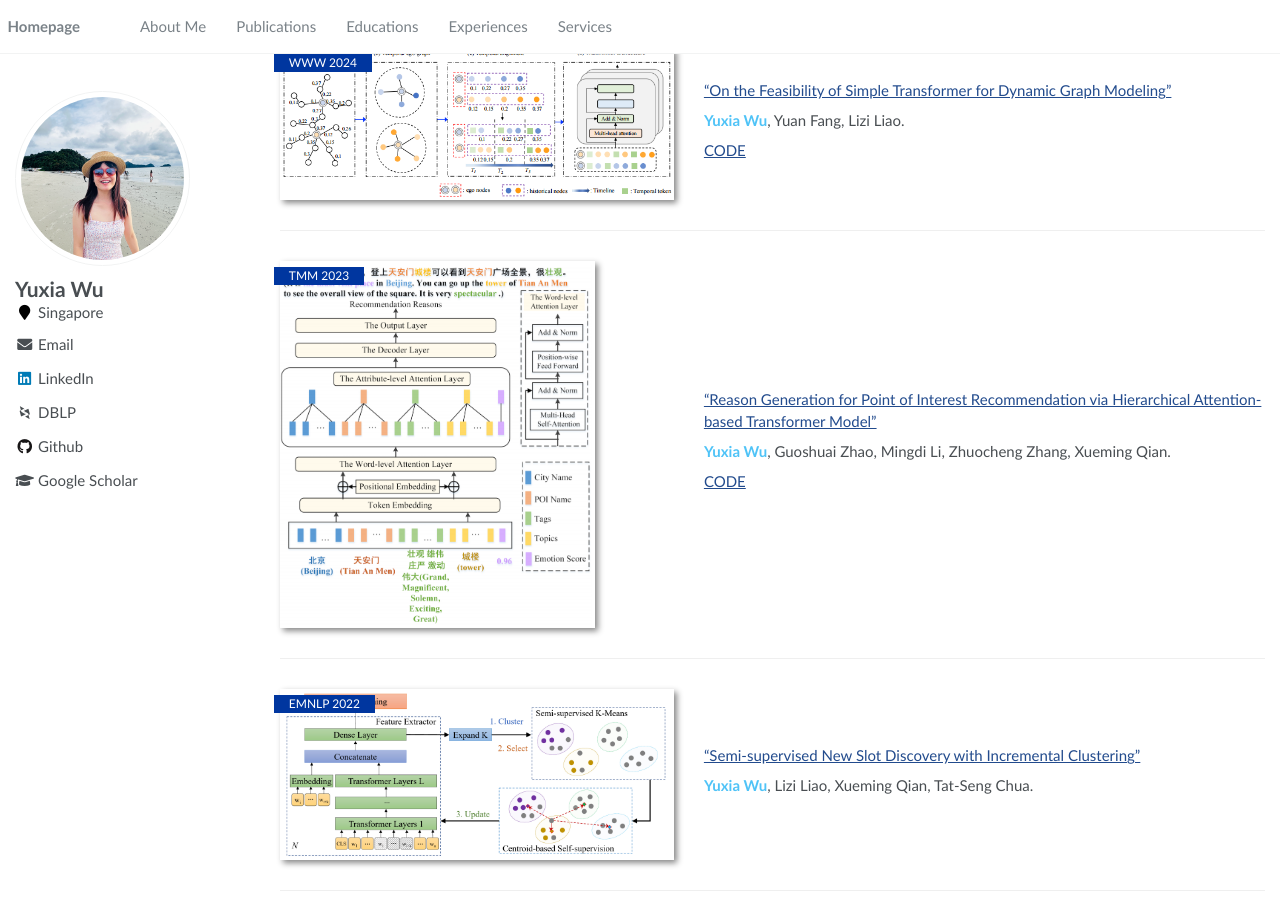
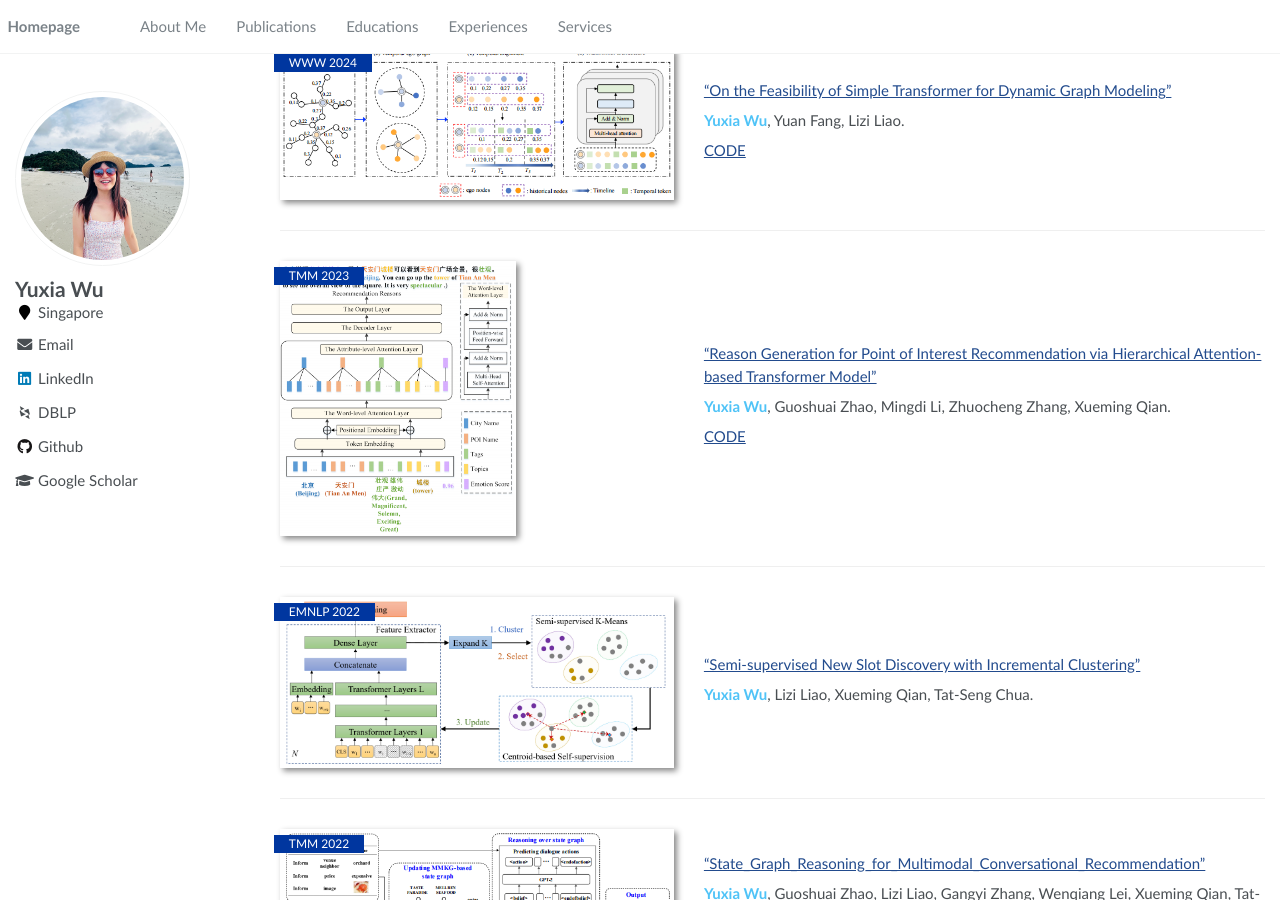
Before and after one commit to YuxiaWu/YuxiaWu.github.io, a Jekyll site: the page built from _pages/about.md, in a window 1280 px wide and 900 px high, scrolled down 635 px. Built offline with Jekyll 4.4.1, drawn with Linux system fonts in a browser that asks for light colours; some web fonts are replaced.

Commit message:
Update about.md

```diff
--- a/_pages/about.md
+++ b/_pages/about.md
@@ -70,7 +70,7 @@
     <div class='paper-box-image'>
         <div>
             <div class="badge">TMM 2023</div>
-            <img src='images/HAT.png' alt="sym" style="width:80%; height:auto;">
+            <img src='images/HAT.png' alt="sym" style="width:60%; height:auto;">
         </div>
     </div>
     <div class='paper-box-text' markdown="1">
@@ -140,7 +140,7 @@
     <div class='paper-box-image'>
         <div>
             <div class="badge">TKDE 2020</div>
-            <img src='images/PLSPL.png' alt="sym" style="width:100%; height:auto;">
+            <img src='images/PLSPL.png' alt="sym" style="width:80%; height:auto;">
         </div>
     </div>
     <div class='paper-box-text' markdown="1">
```
